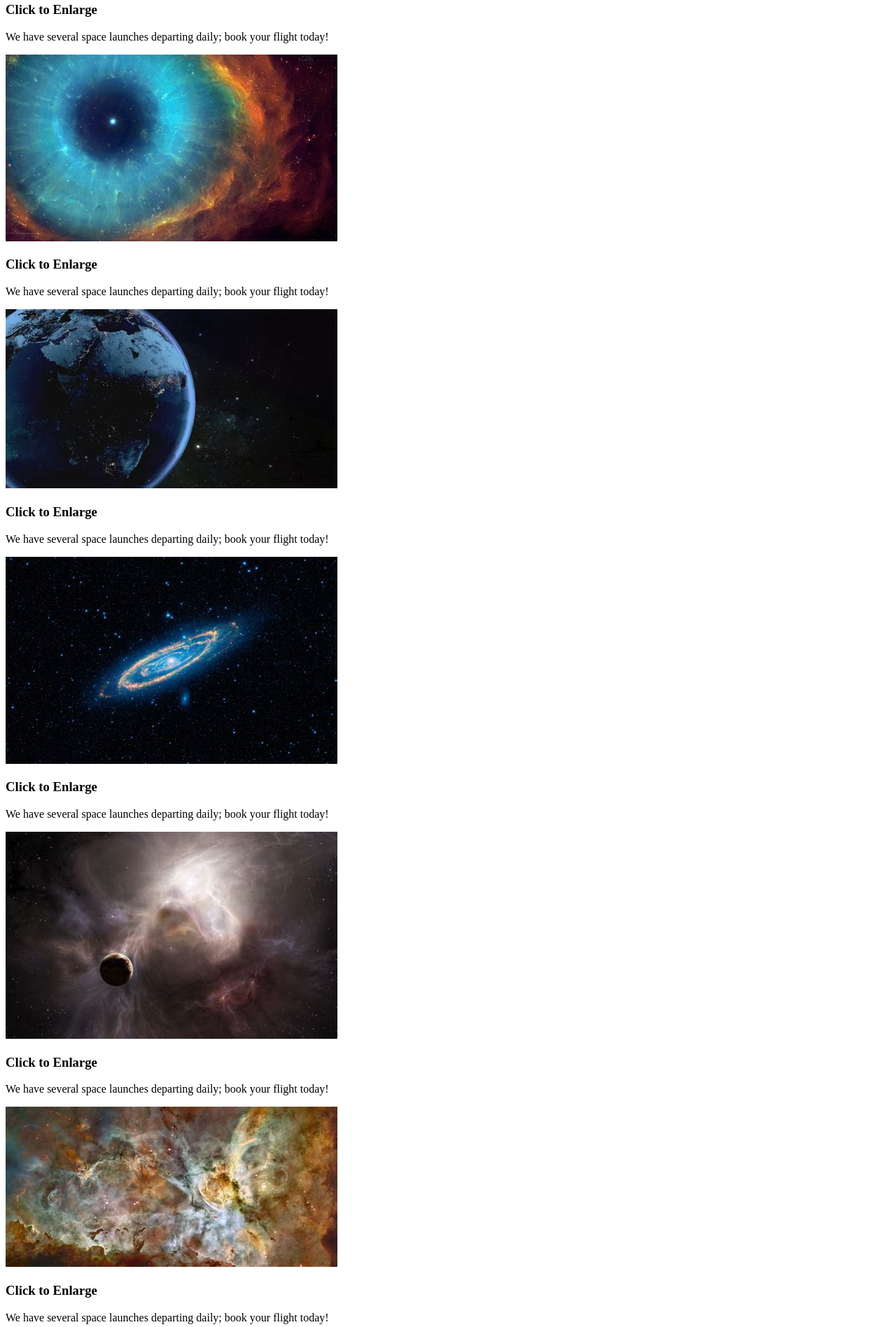
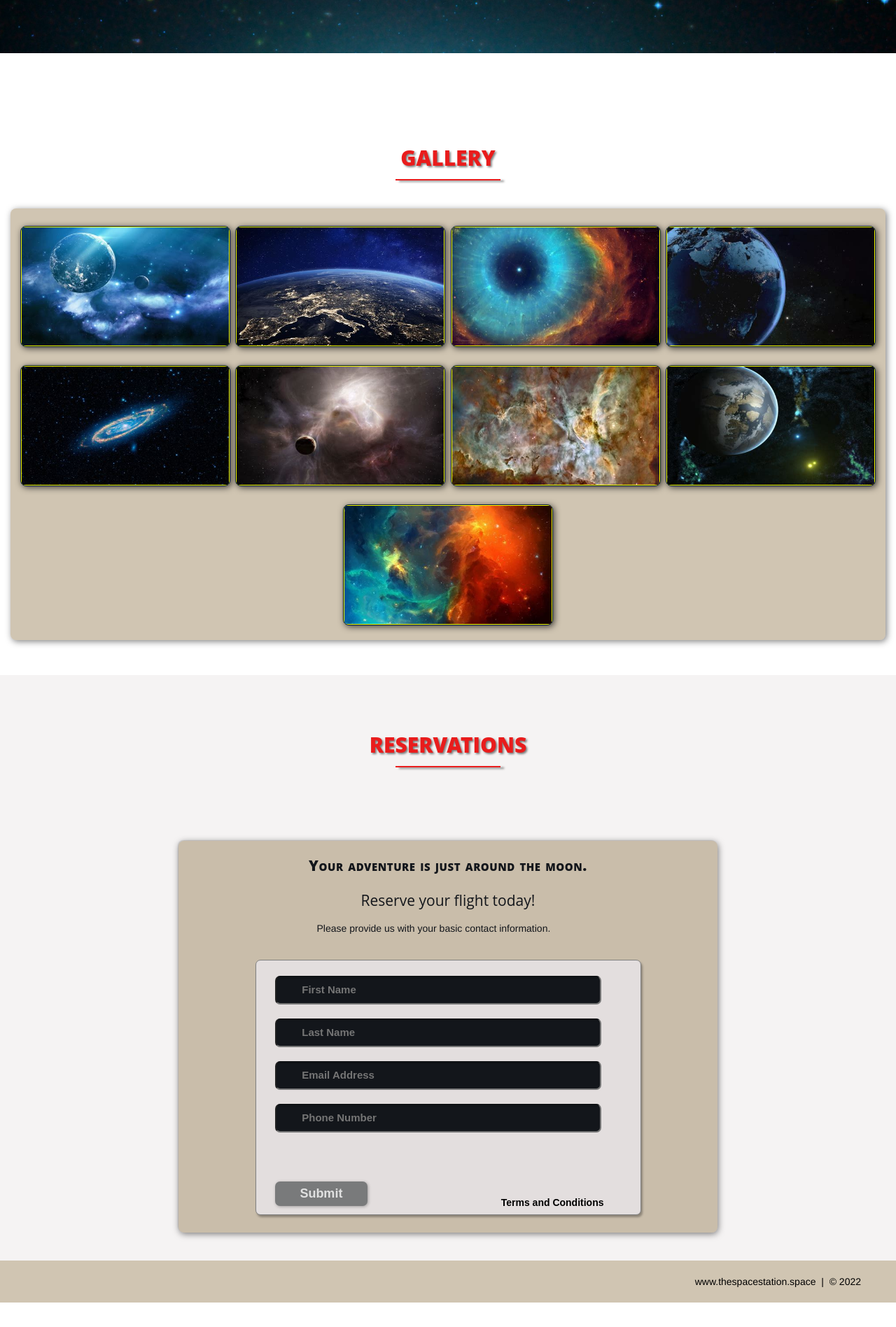
Before and after one commit to salxvador/HTMLandCSS, a plain HTML site: page Project/index.html in a window 1280 px wide. Shown: the part 900-2797 px from the top of the page at 70% size. After the commit the page ends 2762 px from the top, so only its background shows below. Drawn offline with Linux system fonts and the light colour scheme.

Commit message:
Basic HTML and CSS Spacestation site

```diff
--- /dev/null
+++ b/Project/css/animations.css
@@ -0,0 +1,106 @@
+/*-------------------------------------------------
+    NAVIGATION SECTION ANIMATION
+-------------------------------------------------*/
+.menu {
+    color: #f00;
+    font: bold 12px/18px sans-serif;
+    text-align: center;
+    display: inline;
+    margin: 0% auto;
+    padding: 0;
+    list-style: none;
+    text-decoration: none;
+}
+
+.menu li {
+    color: #000000;
+    background-color: rgba(255, 255, 255, 1);
+    display: inline-block;
+    margin: 0% auto;
+    position: relative;
+    padding: 15px 4%;
+    border: 1px solid #9d9fa2;
+    box-shadow: 2px 2px 10px 0 rgba(0, 0, 0, 0.5);
+    border-radius: 6px;
+    cursor: pointer;
+    transition-property: background;
+    transition-duration: .4s;
+    transition-delay: 0s;
+    transition-timing-function: ease-in-out;
+}
+
+.menu li:hover {
+    color: #f00;
+    background-color: rgba(100, 65, 0, 0.3);
+}
+
+/*-------------------------------------------------
+    GALLERY SECTION ANIMATION
+-------------------------------------------------*/
+.photo {
+    position: relative;
+    line-height: 0;
+    margin-bottom: 2em;
+    overflow: hidden;
+    border-radius: 8px;
+    padding: 1px;
+    border: 1px solid #021a40;
+    background-color: #ff0;
+    box-shadow: 2px 2px 10px 0 rgba(0, 0, 0, 0.7);
+}
+
+.photo-container {
+    text-align: center;
+    margin: 15px auto;
+    width: 300px;
+    height: 169px;
+}
+
+.photo-container img {
+    max-width: 100%;
+    width: 300px;
+    height: 169px;
+}
+
+.photo-overlay {
+    color: #fff;
+    position: absolute;
+    top: 0;
+    right: 0;
+    bottom: 0;
+    left: 0;
+    padding-left: 20px;
+    padding-right: 20px;
+    justify-content: center;
+    align-items: center;
+    background: rgba(0, 0, 0, 0.5);
+}
+
+.white-head {
+    color: #c9bdaa;
+    margin-top: 5%;
+}
+
+/*-------------------------------------------------
+    PHOTO OVERLAY TRANSITION
+-------------------------------------------------*/
+
+.photo-overlay {
+    opacity: 0;
+    transition: opacity 0.5s;
+    border-radius: 10px;
+    cursor: pointer;
+}
+
+.photo-overlay:hover {
+    opacity: 1;
+}
+
+.photo img {
+    transition: transform 0.5s;
+    transform-origin: 50% 50%;
+}
+
+.photo:hover img {
+    transform: scale(1.1);
+}
--- /dev/null
+++ b/Project/css/photo_style.css
@@ -0,0 +1,80 @@
+p {
+    font-weight: 300;
+    line-height: 30px;
+    padding-bottom: 15px;
+}
+
+.photo {
+    position: relative;
+    line-height: 0;
+    margin-bottom: 2em;
+    overflow: hidden;
+    border-radius: 8px;
+    padding: 1px;
+    border: 1px solid #021a40;
+    background-color: #ff0;
+    box-shadow: 2px 2px 10px rgba(0, 0, 0, 0.7);
+}
+
+.photo-container {
+    text-align: center;
+    margin: 15px auto;
+    width: 300px;
+    height: 169px;
+}
+
+.photo-container img {
+    max-width: 100%;
+    width: 300px;
+    height: 169px;
+}
+
+.photo-overlay {
+    color: #fff;
+    position: absolute;
+    top: 0;
+    right: 0;
+    bottom: 0;
+    left: 0;
+    padding-left: 20px;
+    padding-right: 20px;
+    /*For centering txt inside .photo*/
+    justify-content: center;
+    align-items: center;
+    background-color: rgba(0, 0, 0, 0.5);
+}
+
+.white-head {
+    color: #c9bdaa;
+    margin-top: 5%;
+    line-height: 30px;
+    padding-bottom: 20px;
+}
+
+/*PHOTO OVERLAY TRANSITIONS*/
+
+.photo-overlay {
+    opacity: 0;
+    transition: opacity .1s;
+    border-radius: 10px;
+    cursor: pointer;
+}
+
+.photo-overlay p {
+    width: 100%;
+    height: 100%;
+    color: #fff;
+}
+
+.photo-overlay:hover {
+    opacity: 1;
+}
+
+.photo img {
+    transition: transform 0.5;
+    transform-origin: 50% 50%;
+}
+
+.photo:hover img {
+    transform: scale(1.1);
+}
--- /dev/null
+++ b/Project/css/shared.css
@@ -0,0 +1,301 @@
+/*-------------------------------
+    Author:
+    The Spacestation Resort
+-------------------------------*/
+html {
+    font-family: sans-serif;
+    font-size: 62.5%;
+    -webkit-tap-highlight-color: rgba(0, 0, 0, 0);
+    -webkit-text-size-adjust: 100%;
+    -ms-text-size-adjust: 100%;
+}
+
+body {
+    font-size: 14px;
+    margin: 0;
+    font-family: "Helvetica Neue", Helvetica, Arial, sans-serif;
+    line-height: 1.42857143;
+    color: #333333;
+    background-color: #ffffff;
+}
+
+footer, nav {
+    display: block;
+}
+
+h1, h2, h3, h4, h5, h6 {
+    font-family: "Open Sans", sans-serif;
+}
+
+h1 {
+    line-height: 50px;
+    font-weight: 900;
+    font-size: 30px;
+    text-transform: uppercase;
+    text-align: center;
+    color: #e91c1c;
+    text-shadow: 2px 2px 3px rgba(0, 0, 0, 0.5);
+}
+
+h1::after { /*This is the underline*/
+    display: block;
+    content: "";
+    height: 2px;
+    width: 150px;
+    background-color: #e91c1c;
+    margin: 5px auto 40px;
+    box-shadow: 5px 2px 3px rgba(0, 0, 0, 0.5);
+}
+
+h2 {
+    line-height: 50px;
+    color: #e91c1c;
+}
+
+h3 {
+    line-height: 30px;
+    padding-bottom: 20px;
+}
+
+h4 {
+    padding-top: 25px;
+    line-height: 40px;
+    padding-bottom: 0px;
+    font-size: 22px;
+    font-weight: 900;
+}
+
+p {
+    font-weight: 300;
+    line-height: 30px;
+    padding-bottom: 15px;
+}
+
+section {
+    padding-top: 50px;
+    margin-top: 50px;
+}
+
+.text-center {
+    text-align: center;
+}
+
+.heading-padding {
+    padding-bottom: 40px;
+}
+
+/*.menu{
+    height: 105px;
+    max-height: 340px;
+    display: block;
+}*/
+
+.container {
+    padding-right: 15px;
+    padding-left: 15px;
+    margin-right: auto;
+    margin-left: auto;
+}
+
+.wrap {
+    height: 100%;
+    width: 100%;
+    position: absolute;
+    /*This ensures that the images cannot
+    render outside of their container
+    without forcing any scrollbars*/
+    overflow: hidden;
+    top: 0;
+    left: 0;
+    text-align: center;
+}
+
+.menu-container {
+    max-height: 340px;
+    margin: 0% auto;
+    content: " ";
+    width: 100%;
+    position: fixed;
+    z-index: 100%;
+}
+
+/*-----------------------------------
+    HOME SECTION STYLES
+-----------------------------------*/
+#home {
+    background-image: url(../images/spaceBackground.png);
+    background-attachment: fixed;
+    /*-webkit-background-size: cover;
+    -moz-background-size: cover;
+    -o-background-size: cover;*/
+    background-size: cover;
+    width: 100%;
+    display: block;
+    height: auto;
+    padding-top: 350px;/*Spacer before Main Title*/
+    padding-bottom: 500px;/*spacer after main title logo*/
+    color:#ffffff;
+}
+
+.head-main {
+    text-shadow: 2px 4px 5px rgba(0, 0, 0, 0.9);
+    font-variant: small-caps;
+    color: #ffffff;
+    letter-spacing: 5pt;
+    word-spacing: 21pt;
+    font-size: 4.5em;
+    text-align: left;
+    font-family: Impact, sans-serif;
+    line-height: 2;
+    font-weight: 900;
+    border: 5px double #ffffff;
+    padding: 10px;
+}
+
+/*-----------------------------------
+    CONTACT SECTION STYLES...and Flex-Container..
+-----------------------------------*/
+.flex-container {
+    display: -webkit-flex;
+    display: flex;
+    flex-wrap: wrap;
+    padding: 10px;
+    border-radius: 8px;
+    margin: 0px auto;
+    background-color: rgba(100, 65, 0, 0.3);
+    box-shadow: 2px 2px 10px 0 rgba(0, 0, 0, 0.5);
+}
+
+#contact {
+    background-color: #f5f3f3;
+}
+
+.reservation {
+    width: 60%;
+    padding: 10px;
+    border-radius: 8px;
+    margin: 0px auto;
+    background-color: rgba(100, 65, 0, 0.3);
+    box-shadow: -1px -1px 1px 0 rgba(0, 0, 0, 0.1), 1px 2px 10px 0 rgba(0, 0, 0, 0.5);
+}
+
+.reservation h2 {
+    width: 70%;
+    text-align: center;
+    margin: 0 auto;
+    color: #13161b;
+    font-weight: 500;
+    font-size: 1.5em;
+    letter-spacing: 0pt;
+    word-spacing: 0pt;
+}
+
+.reservation h2 span {
+    width: 70%;
+    text-align: center;
+    margin: 0 auto;
+    color: #13161b;
+    font-weight: 900;
+    font-variant: small-caps;
+    letter-spacing: .4pt;
+    word-spacing: .5pt;
+}
+
+.reservation p {
+    color: #13161b;
+    width: 50%;
+    margin: 0 auto;
+}
+
+.reservation form {
+    font-size: 15px;
+    outline: none;
+    font-weight: 600;
+    color: #8d8e8f;
+    padding: 12px;
+    width: 70%;
+    border: 1px solid #808080;
+    margin: 2% auto;
+    border-radius: 7px;
+    background-color: rgb(227, 222, 222);
+    box-shadow: 2px 3px 3px 0px rgba(0, 0, 0, 0.3);
+    font-family: "Raleway", sans-serif;
+}
+
+.reservation input[type="text"] {
+    font-size: 15px;
+    outline: none;
+    font-weight: 600;
+    color: #8d8e8f;
+    padding: 2% 1% 2% 7%;
+    width: 80%;
+    border-top: 1px solid #090b0d;
+    margin: 10px 1em;
+    border-radius: 7px;
+    background-color: #13161b;
+    box-shadow: inset 0px 3px 0px 0px rgba(5, 5, 5, 0.15);
+    font-family: "Raleway", sans-serif;
+}
+
+.reservation input[type="text"]:hover {
+    box-shadow: 0 0 18px rgba(100, 65, 0, 0.8);
+}
+
+.form-spacer {
+    padding: 30px 39px;
+}
+
+.terms {
+    margin: 30px 1px 0 0;
+    margin-top: 13%;
+    padding-left: 52px;
+    font-size: 14px;
+    line-height: 5px;
+    color: #000000;
+    cursor: pointer;
+    font-family: "Raleway", sans-serif;
+    font-weight: 600;
+    position: relative;
+    display: inline;
+    float: right;
+}
+
+.terms:hover {
+    color: #ffa500;
+    text-decoration: underline;
+}
+
+.submit input[type="submit"] {
+    color: rgb(225, 225, 225);
+    cursor: pointer;
+    border: none;
+    font-weight: 900;
+    outline: none;
+    text-align: center;
+    font-family: "Raleway", sans-serif;
+    margin: 0px 3%;
+    padding: 7px 0px;
+    width: 25%;
+    font-size: 18px;
+    transition: border-color 0.3s background-color 0.3s;
+    border-radius: 7px;
+    background-color: #797a7b;
+    box-shadow: 1px 1px 4px 0 rgba(0, 0, 0, 0.3);
+}
+
+.submit input[type="submit"]:hover {
+    color: #000000;
+    background-color: #8d8e8f;
+    box-shadow: inset 1px 2px 15px 0 rgba(0, 0, 0, 0.5);
+}
+
+/*-----------------------------------
+    FOOTER STYLES
+-----------------------------------*/
+#footer {
+    background-color: rgba(100, 65, 0, 0.3);
+    color: #000000;
+    text-shadow: 2px 2px 8px 0 rgba(0, 0, 0, 0.4);
+    padding: 20px 50px 20px 50px;
+    text-align: right;
+}
--- a/Project/index.html
+++ b/Project/index.html
@@ -2,28 +2,22 @@
 <html lang="en">
 
 <head>
+	<title>The Space Station | Resort</title>
+	<link rel="stylesheet" type="text/css" href="./css/shared.css">
+	<link rel="stylesheet" type="text/css" href="./css/animations.css">
 	<meta charset="utf-8">
-	<link rel="stylesheet" type="text/css" href="">
-	<title>
-		The Space Station | Resort
-	</title>
+	<meta name="author" content="Salvador">
 </head>
 
 <body>
 
     <!--NAV-->
-	<div>
-		<div>
-			<ul>
-				<a href="#home" id="link">
-					<li>HOME</li>
-				</a>
-				<a href="#gallery">
-					<li>GALLERY</li>
-				</a>
-				<a href="#contact">
-					<li>RESERVATIONS</li>
-				</a>
+    <div class="wrap">
+        <div class="menu-container">
+            <ul class="menu">
+                <a href="#home"><li>HOME</li></a>
+                <a href="#gallery"><li>GALLERY</li></a>
+                <a href="#contact"><li>RESERVATIONS</li></a>
             </ul>
         </div>
     </div>
@@ -31,123 +25,123 @@
 
     <!--HOME-->
     <div id="home">
-		<div>
-			<div>
-				<span>The Space Staion</span>
+        <div class="container">
+            <div class="text-center">
+                <span class="head-main">The Space Station</span>
             </div>
         </div>
     </div>
     <!--END HOME-->
 
     <!--GALLERY-->
-	<section>
-		<div id="gallery">
-			<h1>Gallery</h1>
-			<div>
+    <section id="gallery">
+        <div class="container">
+            <h1>GALLERY</h1>
+            <div class="flex-container">
 
                 <!--PHOTO CONTAINER 1-->
-				<div>
-					<div>
-						<img src="./images/thumb/thumbnail_01.png" alt="Thumbnail 1">
-						<div>
+                <div class="photo-container">
+                    <div class="photo">
+                        <img src="./images/thumb/thumbnail_01.png" alt="">
+                        <div class="photo-overlay">
                             <h3>Click to Enlarge</h3>
-							<p>We have several space launches departing daily; book your flight today!</p>
+                            <p>We have several space launches departing daily. Book your flight today!</p>
                         </div>
                     </div>
                 </div>
                 <!--END PHOTO CONTAINER 1-->
 
                 <!--PHOTO CONTAINER 2-->
-				<div>
-					<div>
-						<img src="./images/thumb/thumbnail_02.png" alt="Thumbnail 2">
-						<div>
+                <div class="photo-container">
+                    <div class="photo">
+                        <img src="./images/thumb/thumbnail_02.png" alt="">
+                        <div class="photo-overlay">
                             <h3>Click to Enlarge</h3>
-							<p>We have several space launches departing daily; book your flight today!</p>
+                            <p>We have several space launches departing daily. Book your flight today!</p>
                         </div>
                     </div>
                 </div>
                 <!--END PHOTO CONTAINER 2-->
 
                 <!--PHOTO CONTAINER 3-->
-				<div>
-					<div>
-						<img src="./images/thumb/thumbnail_03.png" alt="Thumbnail 3">
-						<div>
+                <div class="photo-container">
+                    <div class="photo">
+                        <img src="./images/thumb/thumbnail_03.png" alt="">
+                        <div class="photo-overlay">
                             <h3>Click to Enlarge</h3>
-							<p>We have several space launches departing daily; book your flight today!</p>
+                            <p>We have several space launches departing daily. Book your flight today!</p>
                         </div>
                     </div>
                 </div>
                 <!--END PHOTO CONTAINER 3-->
 
                 <!--PHOTO CONTAINER 4-->
-				<div>
-					<div>
-						<img src="./images/thumb/thumbnail_04.png" alt="Thumbnail 4">
-						<div>
+                <div class="photo-container">
+                    <div class="photo">
+                        <img src="./images/thumb/thumbnail_04.png" alt="">
+                        <div class="photo-overlay">
                             <h3>Click to Enlarge</h3>
-							<p>We have several space launches departing daily; book your flight today!</p>
+                            <p>We have several space launches departing daily. Book your flight today!</p>
                         </div>
                     </div>
                 </div>
                 <!--END PHOTO CONTAINER 4-->
 
                 <!--PHOTO CONTAINER 5-->
-				<div>
-					<div>
-						<img src="./images/thumb/thumbnail_05.png" alt="Thumbnail 5">
-						<div>
+                <div class="photo-container">
+                    <div class="photo">
+                        <img src="./images/thumb/thumbnail_05.png" alt="">
+                        <div class="photo-overlay">
                             <h3>Click to Enlarge</h3>
-							<p>We have several space launches departing daily; book your flight today!</p>
+                            <p>We have several space launches departing daily. Book your flight today!</p>
                         </div>
                     </div>
                 </div>
                 <!--END PHOTO CONTAINER 5-->
 
                 <!--PHOTO CONTAINER 6-->
-				<div>
-					<div>
-						<img src="./images/thumb/thumbnail_06.png" alt="Thumbnail 6">
-						<div>
+                <div class="photo-container">
+                    <div class="photo">
+                        <img src="./images/thumb/thumbnail_06.png" alt="">
+                        <div class="photo-overlay">
                             <h3>Click to Enlarge</h3>
-							<p>We have several space launches departing daily; book your flight today!</p>
+                            <p>We have several space launches departing daily. Book your flight today!</p>
                         </div>
                     </div>
                 </div>
                 <!--END PHOTO CONTAINER 6-->
 
                 <!--PHOTO CONTAINER 7-->
-				<div>
-					<div>
-						<img src="./images/thumb/thumbnail_07.png" alt="Thumbnail 7">
-						<div>
+                <div class="photo-container">
+                    <div class="photo">
+                        <img src="./images/thumb/thumbnail_07.png" alt="">
+                        <div class="photo-overlay">
                             <h3>Click to Enlarge</h3>
-							<p>We have several space launches departing daily; book your flight today!</p>
+                            <p>We have several space launches departing daily. Book your flight today!</p>
                         </div>
                     </div>
                 </div>
                 <!--END PHOTO CONTAINER 7-->
 
                 <!--PHOTO CONTAINER 8-->
-				<div>
-					<div>
-						<img src="./images/thumb/thumbnail_08.png" alt="Thumbnail 8">
-						<div>
+                <div class="photo-container">
+                    <div class="photo">
+                        <img src="./images/thumb/thumbnail_08.png" alt="">
+                        <div class="photo-overlay">
                             <h3>Click to Enlarge</h3>
-							<p>We have several space launches departing daily; book your flight today!</p>
+                            <p>We have several space launches departing daily. Book your flight today!</p>
                         </div>
                     </div>
                 </div>
                 <!--END PHOTO CONTAINER 8-->
 
                 <!--PHOTO CONTAINER 9-->
-				<div>
-					<div>
-						<img src="./images/thumb/thumbnail_09.png" alt="Thumbnail 9">
-						<div>
+                <div class="photo-container">
+                    <div class="photo">
+                        <img src="./images/thumb/thumbnail_09.png" alt="">
+                        <div class="photo-overlay">
                             <h3>Click to Enlarge</h3>
-							<p>We have several space launches departing daily; book your flight today!</p>
+                            <p>We have several space launches departing daily. Book your flight today!</p>
                         </div>
                     </div>
                 </div>
@@ -159,27 +153,27 @@
     <!--END GALLERY-->
 
     <!--RSVP-->
-	<section>
-		<div id="contact">
-			<div>
-				<h1>Reservations</h1>
-				<div>
+    <section id="contact">
+        <div class="container">
+            <div class="heading-padding">
+                <h1 class="heading-padding">RESERVATIONS</h1>
+                <div class="reservation">
                     <h2><span>Your adventure is just around the moon.</span>
-						<br />Reserve your flight today!
+                        <br>Reserve your flight today!
                     </h2>
-					<p>
+                    <p class="rsvp-text">
                         Please provide us with your basic contact information.
                     </p>
-					<div>
+                    <div class="form-rsvp">
                         <form action="" method="POST">
-							<input class="rsvp" type="text" value="First Name">
-							<input class="rsvp" type="text" value="Last Name">
-							<input class="rsvp" type="text" value="Email Address">
-							<input class="rsvp" type="text" value="Phone Number">
+                            <input class="rsvp" type="text" value="" placeholder="First Name">
+                            <input class="rsvp" type="text" value="" placeholder="Last Name">
+                            <input class="rsvp" type="text" value="" placeholder="Email Address">
+                            <input class="rsvp" type="text" value="" placeholder="Phone Number">
                             <div class="form-spacer">
                                 <label class="terms">Terms and Conditions</label>
                             </div>
-							<div>
+                            <div class="submit">
                                 <input type="submit" value="Submit">
                             </div>
                         </form>
@@ -191,10 +185,11 @@
     <!--END RSVP-->
 
     <!--FOOTER-->
-	<div>
+    <div id="footer">
         www.thespacestation.space &nbsp;|&nbsp; &copy; 2022
     </div>
     <!--END FOOTER-->
+
 </body>
 
 </html>
```
Also changed, not shown: Project/Basic_HTML_template.html (+0 -1 lines), Project/photo_package.html (added, +25 -0 lines), Project/images/spaceBackground.png (added). Lines whose indentation alone changed are shown as unchanged.
